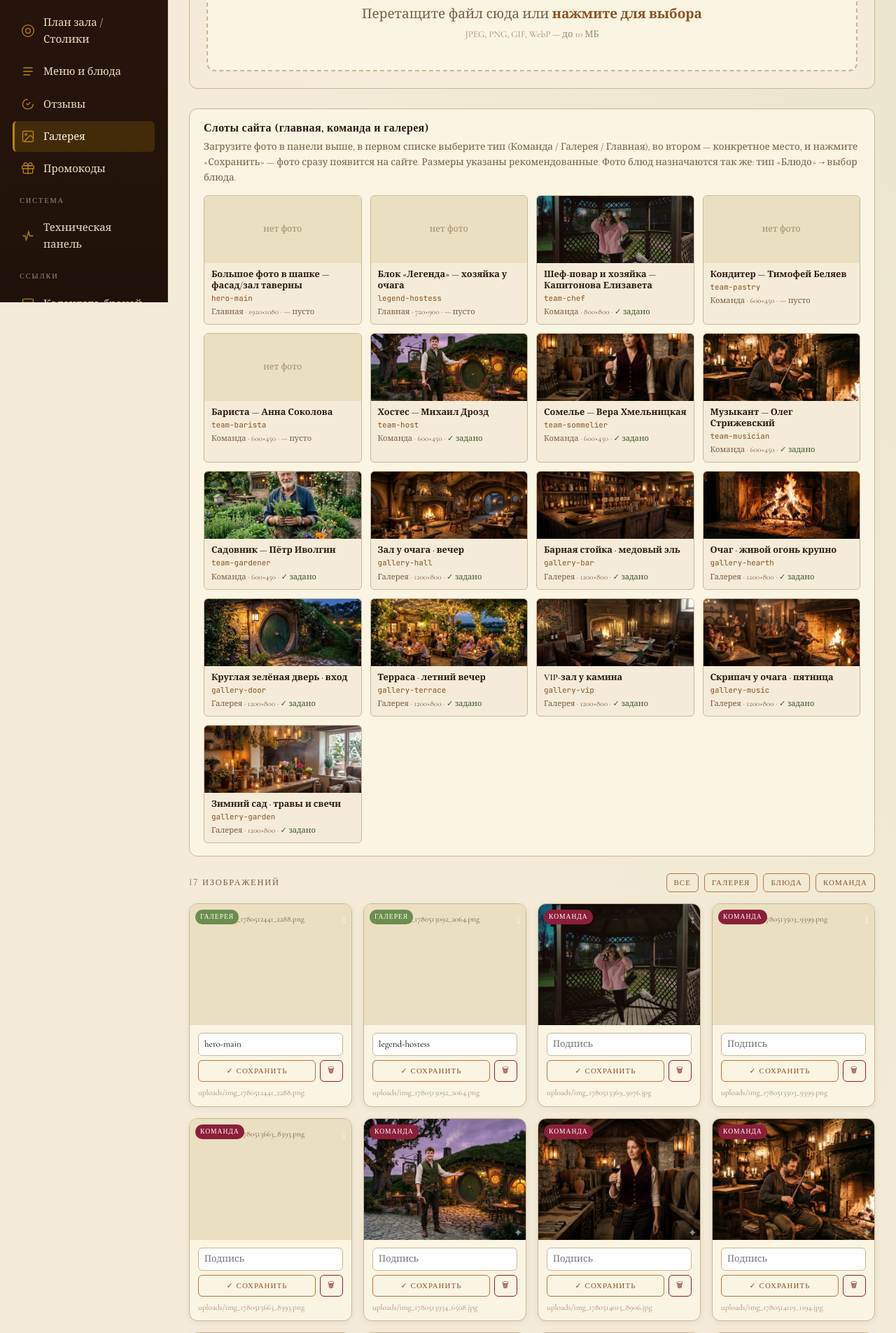
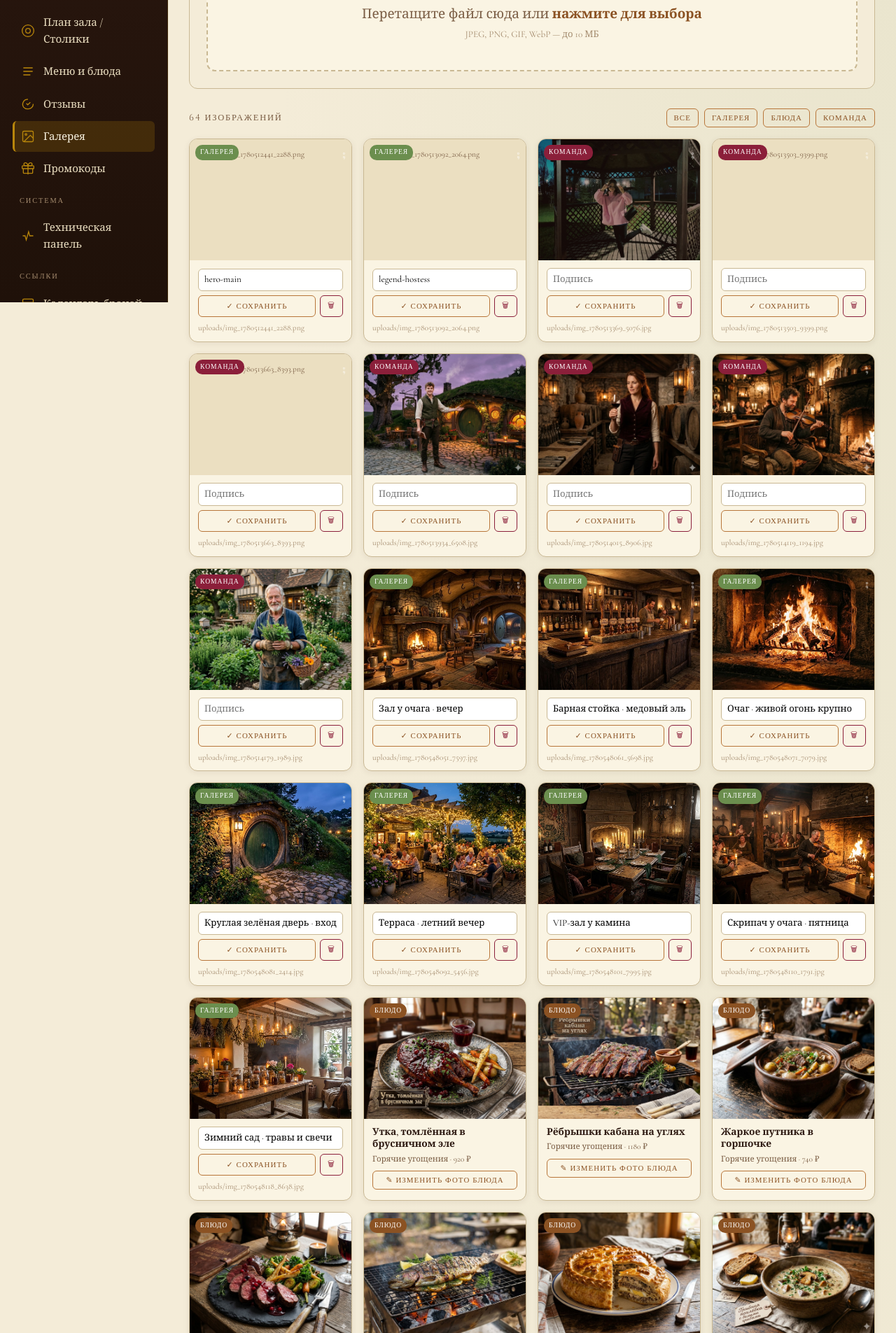
Before and after one commit to kapit52/hobbit-site, a PHP site: page /admin_panel.php in a window 1280 px wide, after a click on "Галерея". Shown: the part 368-2273 px from the top of the page at 70% size. Run offline with PHP 8.4, Linux system fonts and the light colour scheme; a user stored in the database is signed in; data comes from the database, SQL or seed files in the repository; tables that the repository leaves empty hold one stand-in row (values such as "Sample post").

Commit message:
edit admin_panel.php & rm gallery_slots block

```diff
--- a/public/admin_panel.php
+++ b/public/admin_panel.php
@@ -1348,48 +1348,21 @@ if ($dgRes) while ($dgRow = $dgRes->fetch_assoc()) $dish_gallery[] = $dgRow;
   </div>
 </div>
 
-<!-- Именованные слоты сайта -->
-<div style="background:var(--parch-50);border:1px solid var(--line);border-radius:var(--r-md);padding:18px 20px;margin-bottom:24px;">
-  <h3 style="font-size:1rem;margin:0 0 6px;">Слоты сайта (главная, команда и галерея)</h3>
-  <p style="margin:0 0 14px;color:var(--ink-mute);font-size:0.85rem;">Загрузите фото в панели выше, в первом списке выберите тип (Команда / Галерея / Главная), во втором — конкретное место, и нажмите «Сохранить» — фото сразу появится на сайте. Размеры указаны рекомендованные. Фото блюд назначаются так же: тип «Блюдо» → выбор блюда.</p>
-  <?php
-    $slotMap = [];
-    $smRes = $conn->query("SELECT slot_key, image_path FROM gallery_images WHERE slot_key <> ''");
-    if ($smRes) while ($smRow = $smRes->fetch_assoc()) $slotMap[$smRow['slot_key']] = $smRow['image_path'];
-  ?>
-  <div style="display:grid;grid-template-columns:repeat(auto-fill,minmax(190px,1fr));gap:12px;">
-    <?php foreach (site_image_slots() as $key => $info):
-      $sp = $slotMap[$key] ?? '';
-      $hasFile = $sp !== '' && file_exists(__DIR__.'/'.$sp);
-    ?>
-    <div style="border:1px solid var(--line);border-radius:var(--r-sm);overflow:hidden;background:var(--parch-100);">
-      <div style="height:96px;background:var(--parch-200);display:flex;align-items:center;justify-content:center;">
-        <?php if ($hasFile): ?>
-          <img src="<?= htmlspecialchars($sp) ?>" style="width:100%;height:100%;object-fit:cover;">
-        <?php else: ?>
-          <span style="color:var(--ink-faint);font-size:0.78rem;">нет фото</span>
-        <?php endif; ?>
-      </div>
-      <div style="padding:8px 10px;">
-        <div style="font-size:0.8rem;font-weight:600;line-height:1.25;"><?= htmlspecialchars($info[2]) ?></div>
-        <div style="font-family:'JetBrains Mono',monospace;font-size:0.68rem;color:var(--amber-deep);margin-top:2px;"><?= htmlspecialchars($key) ?></div>
-        <div style="font-size:0.7rem;color:var(--ink-mute);margin-top:2px;"><?= htmlspecialchars($info[0].' · '.$info[1]) ?> · <?= $hasFile ? '<span style="color:var(--forest)">✓ задано</span>' : '— пусто' ?></div>
-      </div>
-    </div>
-    <?php endforeach; ?>
-  </div>
-</div>
-
 <!-- Gallery grid -->
 <?php
 // Reload gallery_images with all columns
 $allGalleryImages = [];
 $gAllRes = $conn->query("SELECT * FROM gallery_images ORDER BY sort_order ASC, id ASC");
 if ($gAllRes) while ($gRow = $gAllRes->fetch_assoc()) $allGalleryImages[] = $gRow;
+
+// Блюда из меню (исключаем служебные категории decor/chef) — показываем их в сетке как карточки «Блюдо»
+$dishItems = [];
+$diRes = $conn->query("SELECT id, title, category, price, weight, badge, is_special, description, image_path FROM menu_items WHERE category NOT IN ('decor','chef') ORDER BY category, id");
+if ($diRes) while ($dRow = $diRes->fetch_assoc()) $dishItems[] = $dRow;
 ?>
 <div style="display:flex;align-items:center;justify-content:space-between;margin-bottom:16px;">
   <div style="font-family:var(--font-display);font-size:0.78rem;text-transform:uppercase;letter-spacing:0.14em;color:var(--ink-mute);">
-    <?= count($allGalleryImages) ?> изображений
+    <?= count($allGalleryImages) + count($dishItems) ?> изображений
   </div>
   <div style="display:flex;gap:8px;">
     <button class="btn-small" onclick="filterGallery('all')">Все</button>
@@ -1432,7 +1405,39 @@ if ($gAllRes) while ($gRow = $gAllRes->fetch_assoc()) $allGalleryImages[] = $gRo
   </div>
 </div>
 <?php endforeach; ?>
-<?php if (empty($allGalleryImages)): ?>
+<?php foreach ($dishItems as $di):
+  $dImg = (!empty($di['image_path']) && file_exists(__DIR__.'/'.$di['image_path'])) ? htmlspecialchars($di['image_path']) : '';
+  $dEdit = htmlspecialchars(json_encode([
+    'id'          => (int)$di['id'],
+    'title'       => $di['title'],
+    'category'    => $di['category'],
+    'price'       => $di['price'] ?? '',
+    'weight'      => $di['weight'] ?? '',
+    'badge'       => $di['badge'] ?? '',
+    'is_special'  => (int)($di['is_special'] ?? 0),
+    'description' => $di['description'] ?? '',
+    'image_path'  => $di['image_path'] ?? '',
+  ], JSON_UNESCAPED_UNICODE), ENT_QUOTES);
+?>
+<div class="gallery-card" data-category="dish" data-dish-id="<?= $di['id'] ?>"
+     style="background:var(--parch-50);border:1px solid var(--line);border-radius:var(--r-md);overflow:hidden;box-shadow:var(--shadow-soft);">
+  <div style="aspect-ratio:4/3;background:var(--parch-200);overflow:hidden;position:relative;">
+    <?php if ($dImg): ?>
+      <img src="<?= $dImg ?>" alt="<?= htmlspecialchars($di['title']) ?>" style="width:100%;height:100%;object-fit:cover;">
+    <?php else: ?>
+      <div style="display:flex;align-items:center;justify-content:center;height:100%;color:var(--ink-faint);font-size:1.5rem;">&#127869;&#65039;</div>
+    <?php endif; ?>
+    <span style="position:absolute;top:8px;left:8px;background:var(--amber-deep);color:white;font-family:var(--font-display);font-size:0.6rem;text-transform:uppercase;letter-spacing:0.1em;padding:3px 7px;border-radius:10px;">Блюдо</span>
+  </div>
+  <div style="padding:10px 12px;">
+    <div style="font-size:0.86rem;font-weight:600;line-height:1.25;"><?= htmlspecialchars($di['title']) ?></div>
+    <div style="margin-top:3px;font-size:0.72rem;color:var(--ink-mute);"><?= htmlspecialchars($di['category']) ?><?= ($di['price'] ?? '') !== '' ? ' · '.htmlspecialchars($di['price']).' ₽' : '' ?></div>
+    <button type="button" class="btn-small" style="width:100%;margin-top:8px;"
+            data-edit-item="<?= $dEdit ?>" onclick="openEditItemFromData(this)" title="Открыть редактор блюда">&#9998; Изменить фото блюда</button>
+  </div>
+</div>
+<?php endforeach; ?>
+<?php if (empty($allGalleryImages) && empty($dishItems)): ?>
 <div style="grid-column:1/-1;text-align:center;padding:40px;color:var(--ink-mute);font-style:italic;">Изображений нет — добавьте первое выше</div>
 <?php endif; ?>
 </div>
```
